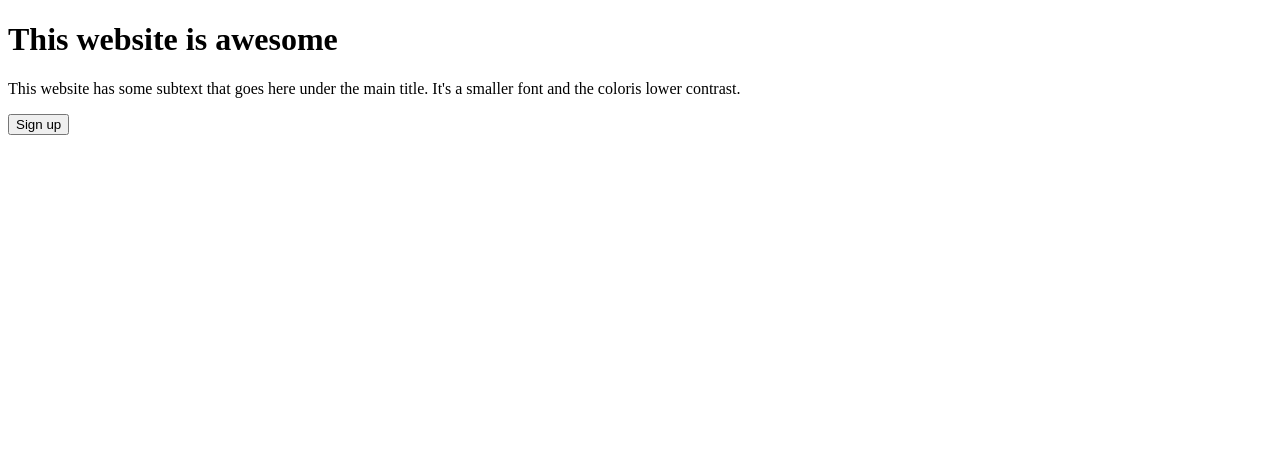
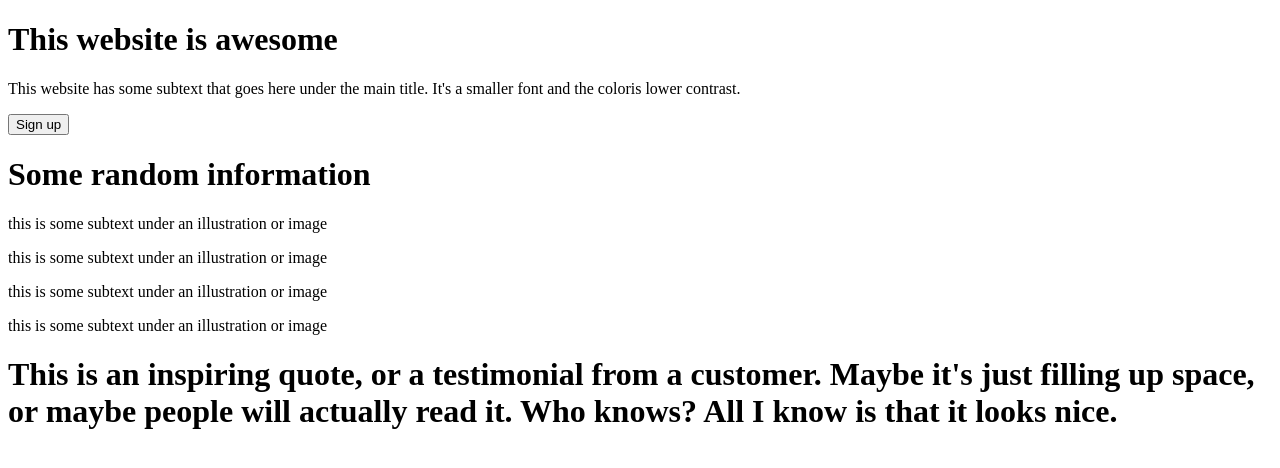
Before and after one commit to lildeku/landing-page, a plain HTML site: page index.html in a window 1280 px wide. Drawn offline with Linux system fonts and the light colour scheme.

Commit message:
added the second half of page info for text and quote

```diff
--- a/index.html
+++ b/index.html
@@ -13,5 +13,22 @@
 
     <button>Sign up</button>
 
+    <h1>Some random information</h1>
+
+    <p>this is some subtext under an illustration or image</p>
+
+    <p>this is some subtext under an illustration or image</p>
+
+    <p>this is some subtext under an illustration or image</p>
+
+    <p>this is some subtext under an illustration or image</p>
+
+    <h1>This is an inspiring quote, or a testimonial from
+        a customer. Maybe it's just filling up space, or
+        maybe people will actually read it. Who knows? All
+        I know is that it looks nice.
+    </h1>
+
+
 </body>
 </html>
```
